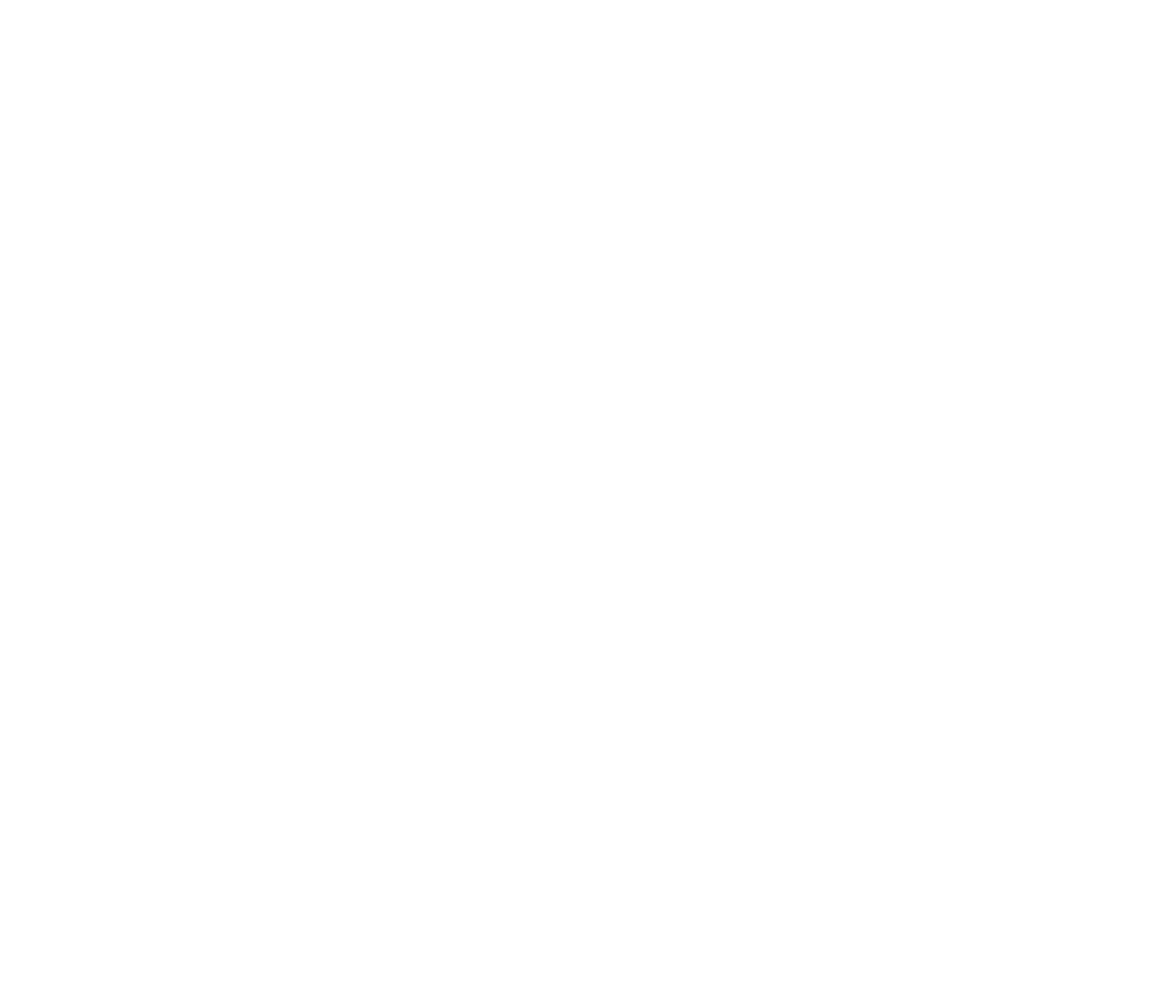
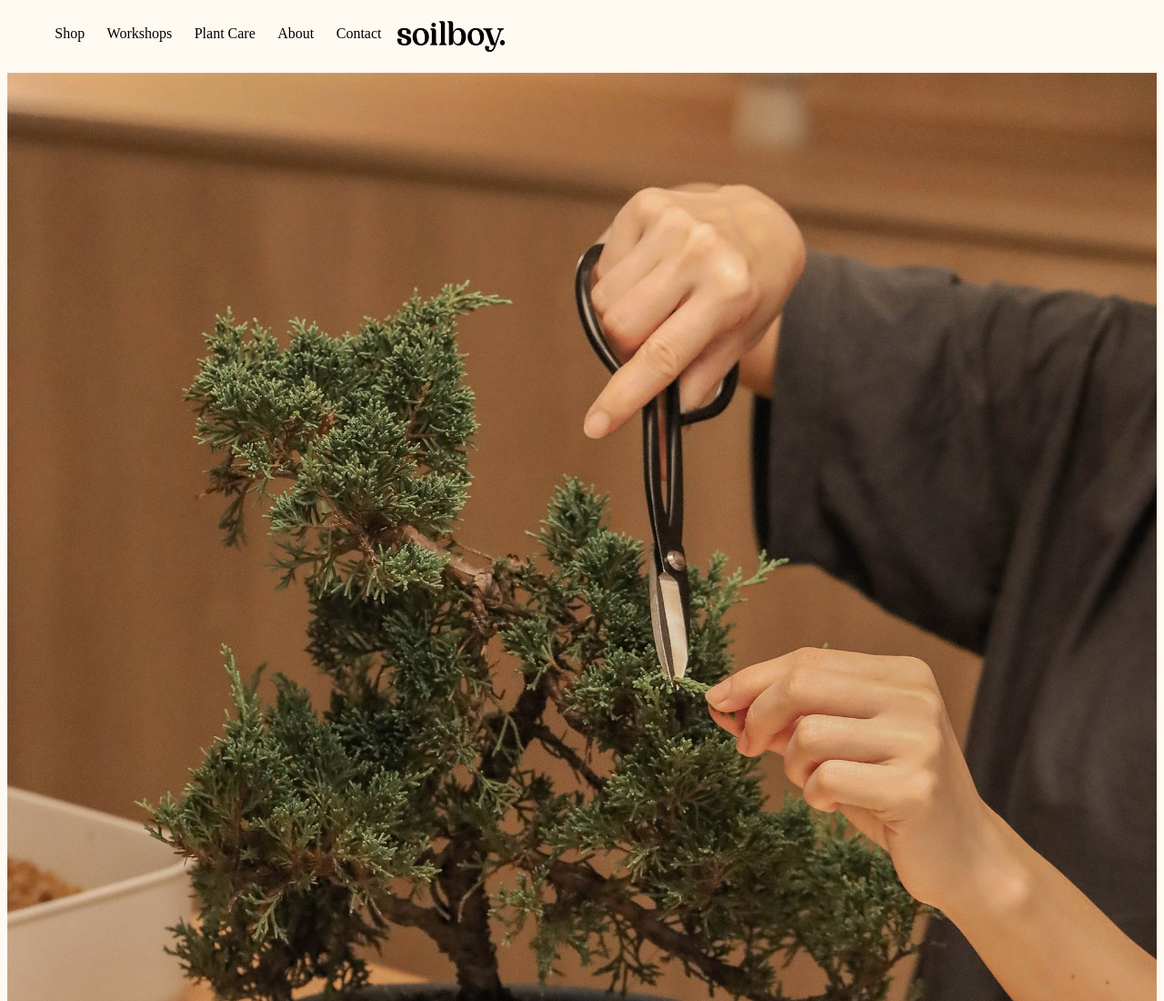
Before and after one commit to Channi3/FED, a plain HTML site: page index.html in a window 1280 px wide. Shown: the top 1100 px of the page at 91% size. Before the commit the page ends 800 px from the top, so only its background shows below. Drawn offline with Linux system fonts and the light colour scheme.

Commit message:
Add files via upload

```diff
--- a/index.html
+++ b/index.html
@@ -1,5 +1,5 @@
 <!doctype html>
-<html lang="nl">
+<html lang="en">
 
 <head>
 	<meta charset="UTF-8">
@@ -13,7 +13,25 @@
 </head>
 
 <body>
-	<h1></h1>
+	<nav>
+		<ul>
+			<li>Shop</li>
+			<li>Workshops</li>
+			<li>Plant Care</li>
+			<li>About</li>
+			<li>Contact</li>
+
+			<img src="images/soilboy-logo.png" alt="Logo of the soilboy website">
+		</ul>
+	</nav>
+
+<article>
+	<img src="images/workshop-bonsaiwiring.jpg" alt="An image of somebody cutting a bonsai tree">
+	<img src="images/groen-boompje.jpg" alt="An image of a small green tree with wires and scissors sitting next to it on the table">
+	<img src="images/roze-bloemen.jpg" alt="An image of a flower arrangement in a vase">
+</article>
+
+
 
 
 	<script defer src="scripts/script.js"></script>
--- a/styles/style.css
+++ b/styles/style.css
@@ -27,4 +27,33 @@
 /* JOUW STYLING */
 /****************/
 
-/* jouw code */
+body{
+	background-color: #FEF9F1;
+}
+
+ul{
+	list-style-type: none;
+	display: flex;
+	width: 100%;
+	justify-content: start;
+}
+
+li{
+	margin: 1%;
+}
+
+img{
+	width: 100%;
+}
+
+main {
+	display: grid;
+	grid-template-columns: 1fr, 1fr, 1fr ;
+	grid-gap: 1em;
+}
+
+nav img{
+	justify-content: center;
+	height: 3em;
+	width: 8em;
+}
```
Also changed, not shown: images/Plantcare.jpg (added), images/bonsai-ver.jpg (added), images/bonsai.jpg (added), images/boompje-ver.jpg (added), images/boompje.jpg (added), images/closeup.jpg (added), images/groen-boompje.jpg (added), images/high-five-monstera.jpg (added), images/lege-pot.jpg (added), images/overwatering-plants.jpg (added), images/plant.jpg (added), images/roze-bloemen-ver.jpg (added), images/roze-bloemen.jpg (added), images/soilboy-logo.png (added), 1 more files, 1 other file.
